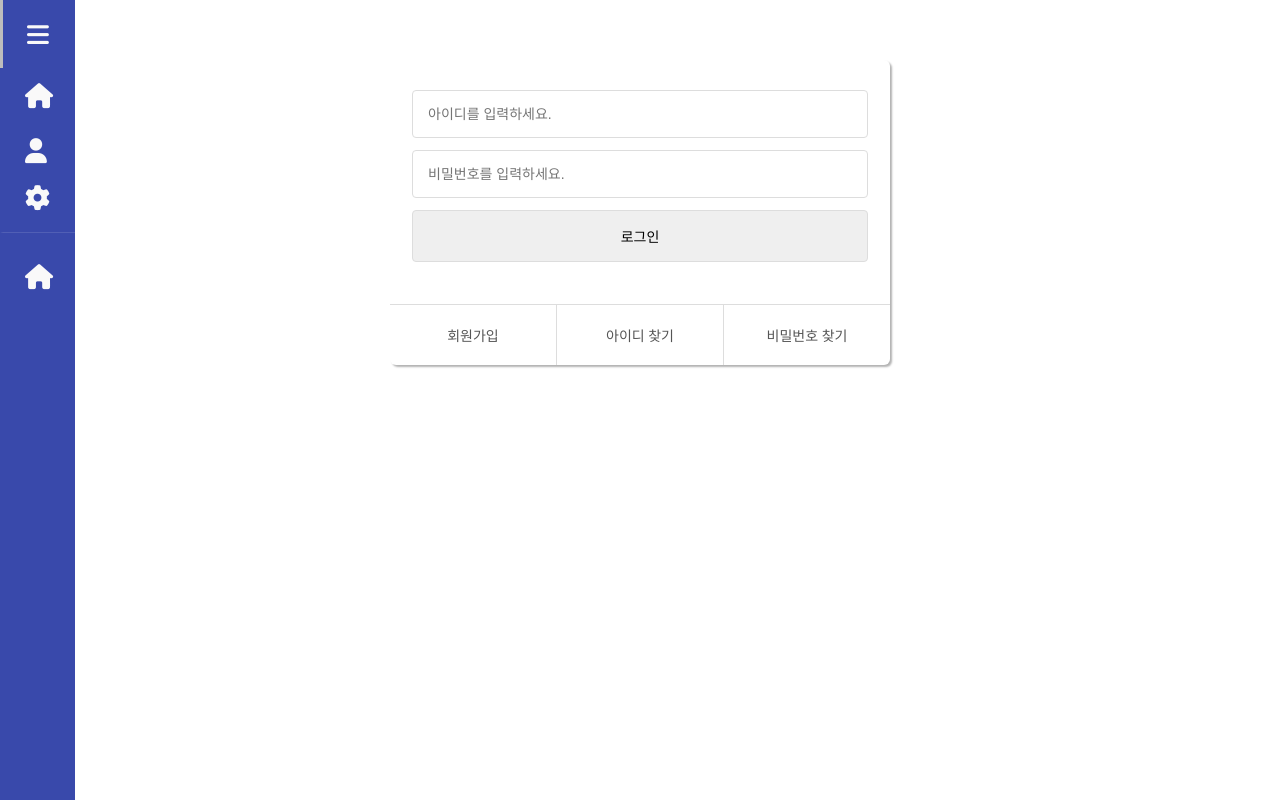
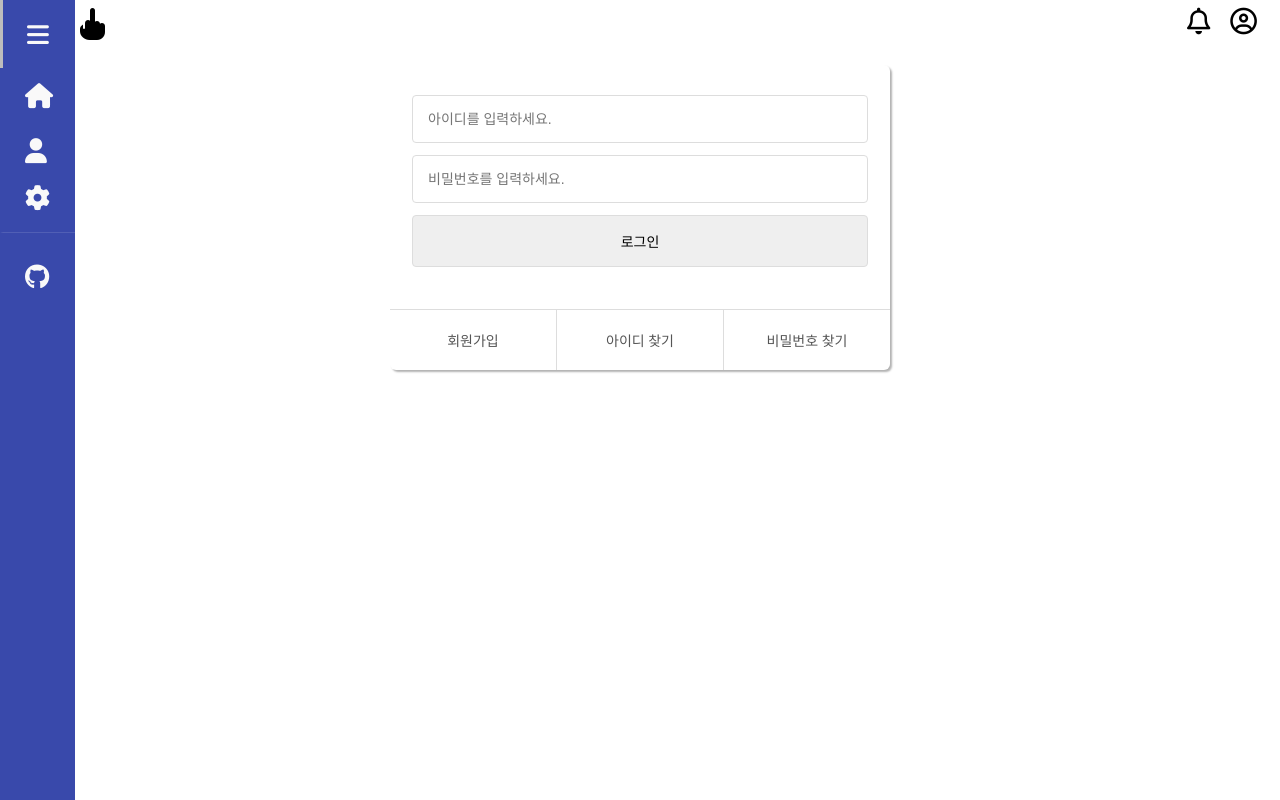
Before and after one commit to GooDongYeon/vue_petgrooming, a Vue app: page /#/Login in a window 1280 px wide. Built offline with nearby package versions, Linux system fonts and the light colour scheme.

Commit message:
사이드바 메뉴 수정

```diff
--- a/src/components/Login.vue
+++ b/src/components/Login.vue
@@ -1,3 +1,4 @@
+<!-- login page -->
 <template>
   <section class="signin">
     <div class="signin_card">
--- a/src/components/inc/Header.vue
+++ b/src/components/inc/Header.vue
@@ -1,7 +1,19 @@
 <template>
-  <div class="container">
+  <div class="top-bar">
+    <i class="fa-solid fa-hand-middle-finger fa-2x"></i>
     <button type="button">
-      <i class="fa-solid fa-user fa-2x"></i>
+      <router-link
+        to="/Login"
+        class="routerlink">
+        <i
+          id="user"
+          class="fa-regular fa-circle-user fa-2x"></i>
+      </router-link>
+    </button>
+    <button type="button">
+      <i
+        id="bell"
+        class="fa-regular fa-bell fa-2x"></i>
     </button>
   </div>
 </template>
@@ -13,6 +25,7 @@
 
 <style scoped>
 @import url('https://fonts.googleapis.com/css2?family=Ubuntu:ital,wght@1,300&display=swap');
+
 * {
   box-sizing: border-box;
 }
@@ -24,4 +37,35 @@
   padding: 0;
   cursor: pointer;
 }
+
+button {
+  background: transparent;
+  border: 0;
+  padding: 0;
+  cursor: pointer;
+}
+
+/* top-bar css */
+.top-bar {
+  padding-left: 70px;
+}
+
+.top-bar>button {
+  float: right;
+  justify-content: space-between;
+}
+
+button #user {
+  float: right;
+  padding-right: 15px;
+  text-decoration: none;
+  color: black;
+}
+
+button #bell {
+  float: right;
+  padding-right: 20px;
+  text-decoration: none;
+  color: black;
+}
 </style>
--- a/src/components/inc/Nav.vue
+++ b/src/components/inc/Nav.vue
@@ -48,8 +48,8 @@
           to="/"
           class="routerlink-btn">
           <button type="button">
-            <i class="fa-solid fa-house"></i>
-            <span>HOME</span>
+            <i class="fa-brands fa-github"></i>
+            <span>GitHub</span>
           </button>
         </router-link>
       </nav>
@@ -91,7 +91,7 @@ button {
   width: 75px;
   height: 100%;
   background: #3949ab;
-  transition: all 0.4s;
+
 }
 
 body.open .sidebar {
```
Lines whose indentation alone changed are shown as unchanged.
